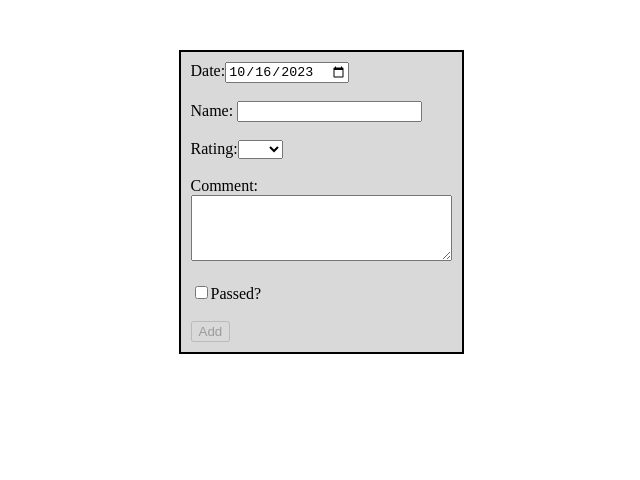
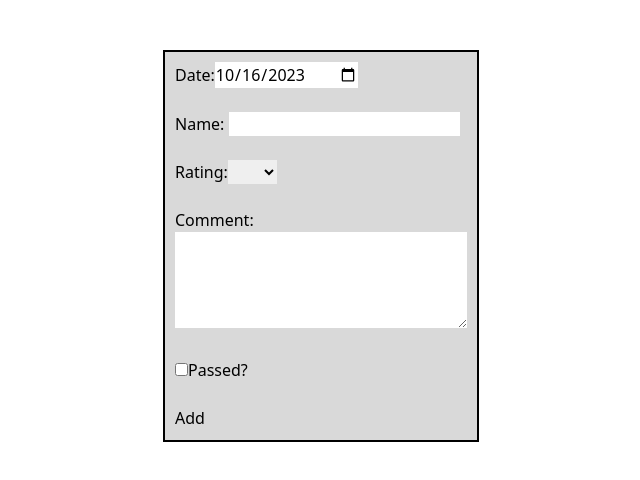
Before and after one commit to Kattegatt/vue-boulder-journal, a Vue app: page / in a window 1280 px wide. Shown: the top 480 px of the page, without its empty margins (319-959 px from the left). Built offline with nearby package versions, Linux system fonts and the light colour scheme.

Commit message:
added tailwind without forms

```diff
--- /dev/null
+++ b/postcss.config.js
@@ -0,0 +1,6 @@
+module.exports = {
+  plugins: {
+    tailwindcss: {},
+    autoprefixer: {}
+  }
+}
--- a/src/assets/base.css
+++ /dev/null
@@ -1,86 +0,0 @@
-/* color palette from <https://github.com/vuejs/theme> */
-:root {
-  --vt-c-white: #ffffff;
-  --vt-c-white-soft: #f8f8f8;
-  --vt-c-white-mute: #f2f2f2;
-
-  --vt-c-black: #181818;
-  --vt-c-black-soft: #222222;
-  --vt-c-black-mute: #282828;
-
-  --vt-c-indigo: #2c3e50;
-
-  --vt-c-divider-light-1: rgba(60, 60, 60, 0.29);
-  --vt-c-divider-light-2: rgba(60, 60, 60, 0.12);
-  --vt-c-divider-dark-1: rgba(84, 84, 84, 0.65);
-  --vt-c-divider-dark-2: rgba(84, 84, 84, 0.48);
-
-  --vt-c-text-light-1: var(--vt-c-indigo);
-  --vt-c-text-light-2: rgba(60, 60, 60, 0.66);
-  --vt-c-text-dark-1: var(--vt-c-white);
-  --vt-c-text-dark-2: rgba(235, 235, 235, 0.64);
-}
-
-/* semantic color variables for this project */
-:root {
-  --color-background: var(--vt-c-white);
-  --color-background-soft: var(--vt-c-white-soft);
-  --color-background-mute: var(--vt-c-white-mute);
-
-  --color-border: var(--vt-c-divider-light-2);
-  --color-border-hover: var(--vt-c-divider-light-1);
-
-  --color-heading: var(--vt-c-text-light-1);
-  --color-text: var(--vt-c-text-light-1);
-
-  --section-gap: 160px;
-}
-
-@media (prefers-color-scheme: dark) {
-  :root {
-    --color-background: var(--vt-c-black);
-    --color-background-soft: var(--vt-c-black-soft);
-    --color-background-mute: var(--vt-c-black-mute);
-
-    --color-border: var(--vt-c-divider-dark-2);
-    --color-border-hover: var(--vt-c-divider-dark-1);
-
-    --color-heading: var(--vt-c-text-dark-1);
-    --color-text: var(--vt-c-text-dark-2);
-  }
-}
-
-*,
-*::before,
-*::after {
-  box-sizing: border-box;
-  margin: 0;
-  font-weight: normal;
-}
-
-body {
-  min-height: 100vh;
-  color: var(--color-text);
-  background: var(--color-background);
-  transition:
-    color 0.5s,
-    background-color 0.5s;
-  line-height: 1.6;
-  font-family:
-    Inter,
-    -apple-system,
-    BlinkMacSystemFont,
-    'Segoe UI',
-    Roboto,
-    Oxygen,
-    Ubuntu,
-    Cantarell,
-    'Fira Sans',
-    'Droid Sans',
-    'Helvetica Neue',
-    sans-serif;
-  font-size: 15px;
-  text-rendering: optimizeLegibility;
-  -webkit-font-smoothing: antialiased;
-  -moz-osx-font-smoothing: grayscale;
-}
--- a/src/assets/main.css
+++ /dev/null
@@ -1,35 +0,0 @@
-@import './base.css';
-
-#app {
-	max-width: 1280px;
-	margin: 0 auto;
-	padding: 2rem;
-
-	font-weight: normal;
-}
-
-a,
-.green {
-	text-decoration: none;
-	color: hsla(160, 100%, 37%, 1);
-	transition: 0.4s;
-}
-
-@media (hover: hover) {
-	a:hover {
-		background-color: hsla(160, 100%, 37%, 0.2);
-	}
-}
-
-@media (min-width: 1024px) {
-	body {
-		display: flex;
-		place-items: center;
-	}
-
-	#app {
-		display: flex;
-		grid-template-columns: 1fr 1fr;
-		padding: 0 2rem;
-	}
-}
--- /dev/null
+++ b/src/assets/tailwind.css
@@ -0,0 +1,5 @@
+@tailwind base;
+
+@tailwind components;
+
+@tailwind utilities;
--- a/src/main.js
+++ b/src/main.js
@@ -1,8 +1,11 @@
 // import './assets/main.css';
 import { createApp } from 'vue';
 import { createPinia } from 'pinia';
+
 // import { useRatingsStore } from './stores/routes-ratings-store';
 import App from './App.vue';
+
+import './assets/tailwind.css'
 
 const app = createApp(App);
 
--- /dev/null
+++ b/tailwind.config.js
@@ -0,0 +1,8 @@
+/** @type {import('tailwindcss').Config} */
+module.exports = {
+  content: ['./public/**/*.html', './src/**/*.{vue,js,ts,jsx,tsx}'],
+  theme: {
+    extend: {},
+  },
+  plugins: [],
+}
```
Also changed, not shown: package.json (+7 -3 lines), src/assets/logo.svg (deleted), 1 other file (tests, documents, lock files or other folders).
